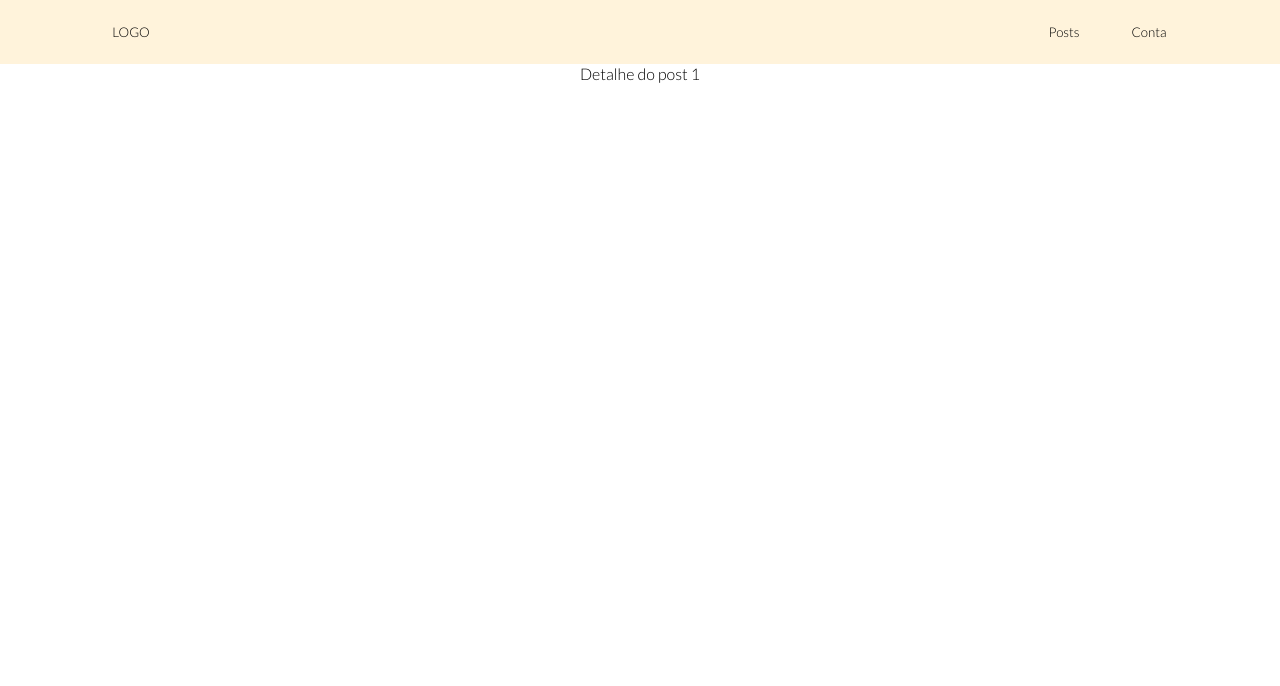
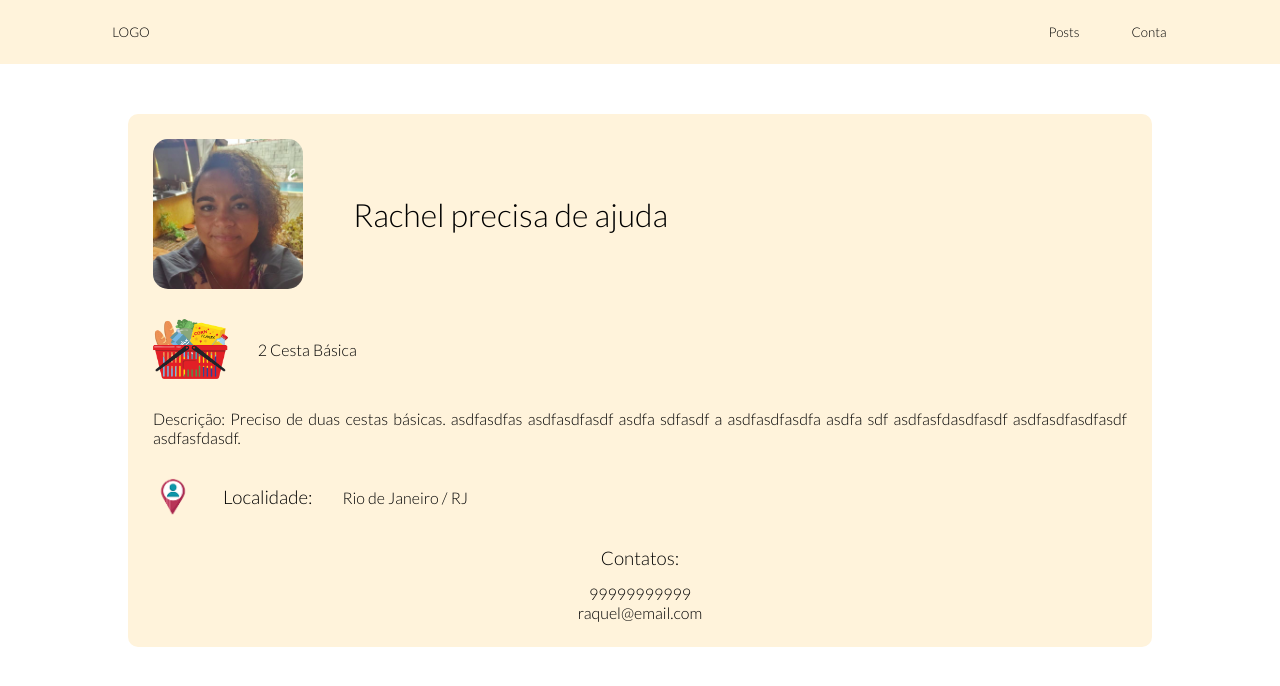
Before and after one commit to Shidoshi93/projeto-integrador, a React (Create React App) app: page /detail/1 in a window 1280 px wide. Shown: the top 686 px of the page. Built offline with nearby package versions, Linux system fonts and the light colour scheme; a web font is replaced by a local one.

Commit message:
Implementado primeira versão da página de detalhes.

```diff
--- a/src/components/CardFeed/style.js
+++ b/src/components/CardFeed/style.js
@@ -22,7 +22,7 @@ export const CardContainer = styled.div`
     display: flex;
     justify-content: center;
     flex-wrap: wrap;
-    gap: 30px;
+    gap: 25px;
     margin-top: 30px;
 `
 
--- a/src/components/Nav/Nav.js
+++ b/src/components/Nav/Nav.js
@@ -1,6 +1,6 @@
 import React, { useState } from 'react'
 import { useHistory } from 'react-router'
-import { goTo, goToBack } from '../../routes/coordinator'
+import { goTo } from '../../routes/coordinator'
 import CardOptionAcount from './CardOptionsAcount'
 import {
     Header,
@@ -23,7 +23,7 @@ function Nav() {
             <Header className='flex'>
                 <ContainerNav className='flex'>
                     <div>
-                        <button className='btn-nav logo' alt='logo do projeto' onClick={() => goToBack(history, toggleMiniMenu)}>
+                        <button className='btn-nav logo' alt='logo do projeto' onClick={() => goTo(history, '/', toggleMiniMenu)}>
                             LOGO
                         </button>
                     </div>
--- a/src/pages/postDetail.js
+++ /dev/null
@@ -1,12 +0,0 @@
-import React from 'react'
-import { useParams } from 'react-router';
-
-function PostDetail(){
-    const {id} = useParams()
-    return(
-        <div>
-            Detalhe do post {id}
-        </div>
-    )
-}
-export default PostDetail;
--- /dev/null
+++ b/src/pages/postDetail/postDetail.js
@@ -0,0 +1,138 @@
+import React from 'react'
+import { useParams } from 'react-router'
+import danielImg from '../../images/Daniel.png'
+import rachelImg from '../../images/Rachel.png'
+import marinaImg from '../../images/Marina.png'
+import moniqueImg from '../../images/Monique.png'
+import cestaBasica from '../../images/cestabasica.png'
+import higiene from '../../images/higiene.png'
+import vestuario from '../../images/vestuario.png'
+import local from '../../images/local.png'
+import {
+    MotherBox,
+    ContainerHeader,
+    Img,
+    CardItem,
+    ImgItem,
+    CardCtt,
+    Description,
+    AddressImg
+} from './style'
+
+const donationPosts = [
+    {
+        id: 1,
+        item: "Cesta Básica",
+        key: "Rachel123",
+        qty: "2",
+        userName: "Rachel",
+        state: "RJ",
+        city: "Rio de Janeiro",
+        userStatus: "Beneficiário",
+        description: "Preciso de duas cestas básicas. asdfasdfas asdfasdfasdf asdfa sdfasdf a asdfasdfasdfa asdfa sdf asdfasfdasdfasdf  asdfasdfasdfasdf asdfasfdasdf.",
+        img: rachelImg,
+        ctt: {
+            tel: 99999999999,
+            email: 'raquel@email.com',
+        }
+    },
+
+    {
+        id: 2,
+        item: "Kit higiene",
+        key: "Daniel123",
+        qty: "1",
+        userName: "Daniel",
+        state: "BA",
+        city: "Salvador",
+        userStatus: "Doador",
+        description: "Estou doando um kit higiene completo.",
+        img: danielImg,
+        ctt: {
+            tel: 99999999999,
+            email: 'daniel@email.com',
+        }
+    },
+
+    {
+        id: 3,
+        item: "Vestuário",
+        key: "Monique123",
+        qty: "3",
+        userName: "Monique",
+        state: "RJ",
+        city: "Rio de Janeiro",
+        userStatus: "Doador",
+        description: "Tenho aqui 3 casacos para doar.",
+        img: moniqueImg,
+        ctt: {
+            tel: 99999999999,
+            email: 'monique@email.com',
+        }
+    },
+
+    {
+        id: 4,
+        item: "Cesta Básica",
+        key: "Marina123",
+        qty: "1",
+        userName: "Marina",
+        state: "SP",
+        city: "São Paulo",
+        userStatus: "Doador",
+        description: "Estou doando uma cesta básica.",
+        img: marinaImg,
+        ctt: {
+            tel: 99999999999,
+            email: 'marina@email.com',
+        }
+    }
+];
+
+function PostDetail(){
+    const {id} = useParams()
+
+    const post = donationPosts.filter(post => {
+        return post.id === Number(id)
+    })
+
+    return(
+        <MotherBox>
+            <ContainerHeader>
+                <Img src={post[0].img} alt='foto do usuário'/>
+                <h1>{post[0].userName} {post[0].userStatus === 'Doador' ? 'quer ajudar' : 'precisa de ajuda'}</h1>
+            </ContainerHeader>
+
+            <CardItem>
+                {
+                    post[0].item === 'Vestuário' ? <ImgItem src={vestuario} alt='imagem de roupas'/> :
+                    post[0].item === 'Cesta Básica' ? <ImgItem src={cestaBasica} alt='imagem de uma cesta básica'/> :
+                    post[0].item === 'Kit higiene' ? <ImgItem src={higiene} alt='imagem de um kit de higiene'/> : ''
+                }
+
+                <p>{post[0].qty} {post[0].item}</p>
+            </CardItem>
+
+            <CardItem>
+                <Description>Descrição: {post[0].description}</Description>
+            </CardItem>
+
+            <CardItem>
+                <AddressImg src={local} alt='ícone do local'/>
+                <h3>Localidade: </h3>
+                <p>{post[0].city} / {post[0].state}</p>
+            </CardItem>
+
+            <CardCtt>
+                <div>
+                    <h3>Contatos:</h3>
+                </div>
+                <div>
+                    <p>{post[0].ctt.tel}</p>
+                    <p>{post[0].ctt.email}</p>
+                </div>
+            </CardCtt>
+        </MotherBox>
+    )
+}
+export default PostDetail;
--- /dev/null
+++ b/src/pages/postDetail/style.js
@@ -0,0 +1,50 @@
+import styled from 'styled-components'
+
+export const MotherBox = styled.div`
+    width: 80%;
+    margin: 0 auto;
+    margin-top: 50px;
+    display: flex;
+    flex-direction: column;
+    gap: 30px;
+    background-color: #FFF3DB;
+    padding: 25px;
+    box-sizing: border-box;
+    border-radius: 10px;
+`
+
+export const ContainerHeader = styled.div`
+    display: flex;
+    align-items: center;
+    gap: 50px;
+
+`
+
+export const Img = styled.img`
+    border-radius: 15px;
+    height: 150px;
+`
+
+export const CardItem = styled.div`
+    display: flex;
+    align-items: center;
+    gap: 30px;
+`
+
+export const ImgItem = styled.img`
+    height: 60px;
+`
+
+export const CardCtt = styled.div`
+    display: flex;
+    flex-direction: column;
+    gap: 15px;
+`
+
+export const Description = styled.p`
+    text-align: justify;
+`
+
+export const AddressImg = styled.img`
+    height: 40px;
+`
--- a/src/routes/router.js
+++ b/src/routes/router.js
@@ -6,13 +6,17 @@ import Login from '../pages/login'
 import Signup from '../pages/singup'
 import CadastroDoacao from '../pages/singup2'
 import Profile from '../pages/profile'
-import PostDetail from "../pages/postDetail";
+import PostDetail from "../pages/postDetail/postDetail";
+import Home from '../pages/home'
 
 function Router() {
     return (
         <BrowserRouter>
             <Nav />
             <Switch>
+                <Route exact path='/'>
+                    <Home />
+                </Route>
                 <Route exact path='/feed'>
                     <Feed />
                 </Route>
```
